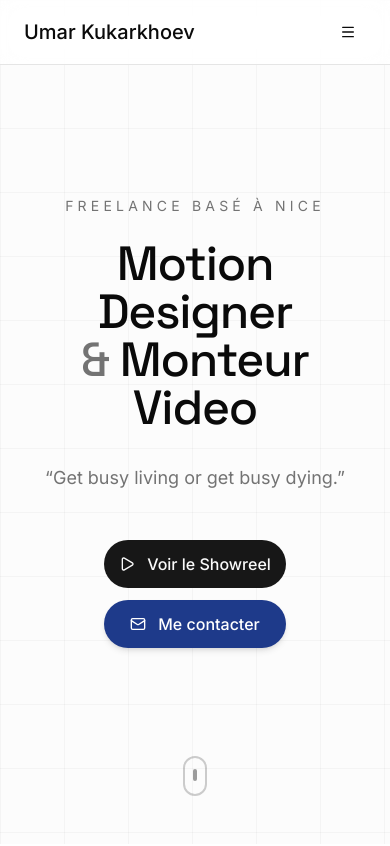
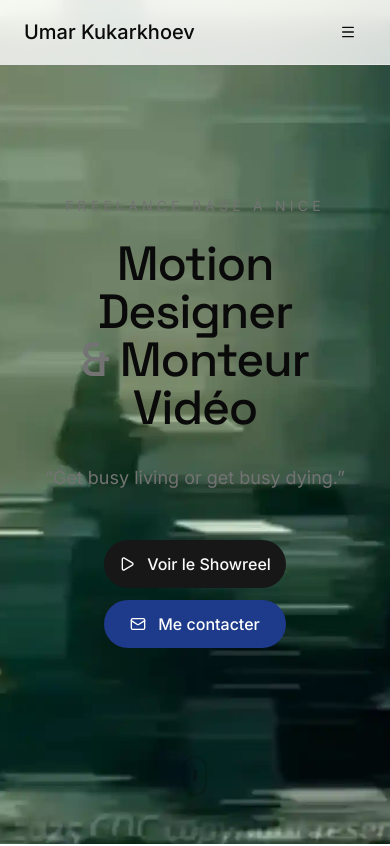
Before and after one commit to ProveTheOpposite/portfolio-umar, a Next.js app: page / in a window 390 px wide. Shown: the top 846 px of the page. Built offline with nearby package versions, Linux system fonts and the light colour scheme.

Commit message:
Optimiser le rendu de la video du hero banner

```diff
--- a/src/app/layout.jsx
+++ b/src/app/layout.jsx
@@ -14,6 +14,15 @@ export const metadata = {
 export default function RootLayout({ children }) {
   return (
     <html lang="fr">
+      <head>
+        <link
+          rel="preload"
+          href="/videos/showreel.mp4"
+          as="video"
+          type="video/mp4"
+        />
+      </head>
+
       <body className={`${inter.variable} ${spaceGrotesk.variable}`}>
         <Header />
         <main className="flex min-h-screen flex-col">{children}</main>
--- a/src/components/pages/HomePage/Banner/index.jsx
+++ b/src/components/pages/HomePage/Banner/index.jsx
@@ -5,29 +5,30 @@ import { useCallback, useState } from "react";
 import { useScreenSize } from "@/hooks/useScreenSize";
 
 import { motion, AnimatePresence } from "framer-motion";
-
 import { Button } from "@/components/ui/button";
 
-import { Play } from "lucide-react";
-import { X } from "lucide-react";
-import { Mail } from "lucide-react";
+import { Play, X, Mail } from "lucide-react";
+import Image from "next/image";
 
 const Banner = () => {
   const [isModalOpen, setIsModalOpen] = useState(false);
+  const [isShowreelLoaded, setIsShowreelLoaded] = useState(false);
+
   const screenSize = useScreenSize();
-
   const router = useRouter();
 
+  const isDesktop = screenSize >= 1280;
+
   const openModal = () => {
-    if (screenSize >= 1280) {
-      return;
-    }
+    if (isDesktop) return;
     setIsModalOpen(true);
   };
 
   const closeModal = useCallback(() => {
     setIsModalOpen(false);
   }, []);
+
+  console.log(isShowreelLoaded);
 
   return (
     <>
@@ -37,13 +38,30 @@ const Banner = () => {
           <div className="absolute inset-0 bg-[linear-gradient(to_right,rgba(0,0,0,0.03)_1px,transparent_1px),linear-gradient(to_bottom,rgba(0,0,0,0.03)_1px,transparent_1px)] bg-size-[4rem_4rem] xl:hidden" />
         </div>
 
+        {/* Poster */}
+        <Image
+          src="/images/showreel-poster.webp"
+          alt="Image de présentation du showreel"
+          fill
+          priority
+          className={`object-cover transition-opacity duration-700 ${
+            isShowreelLoaded ? "opacity-0" : "opacity-100"
+          }`}
+        />
+
         <video
-          className="absolute hidden w-full xl:block"
+          className={`absolute inset-0 hidden h-full w-full object-cover transition-opacity duration-700 xl:block ${
+            isShowreelLoaded ? "opacity-100" : "opacity-0"
+          }`}
           autoPlay
           muted
           loop
+          playsInline
+          preload="auto"
+          aria-hidden="true"
+          onLoadedData={() => setIsShowreelLoaded(true)}
           src="/videos/showreel.mp4"
-        ></video>
+        />
 
         <div className="absolute inset-0 hidden bg-black/50 xl:block" />
 
@@ -62,11 +80,11 @@ const Banner = () => {
             initial={{ opacity: 0, y: 20 }}
             animate={{ opacity: 1, y: 0 }}
             transition={{ duration: 0.6, delay: 0.2 }}
-            className="text-foreground mb-8 text-5xl font-medium tracking-tight text-balance md:text-7xl lg:text-8xl xl:text-white"
+            className="text-foreground mb-8 text-5xl font-medium tracking-tight md:text-7xl lg:text-8xl xl:text-white"
           >
             Motion Designer
             <br />
-            <span className="text-muted-foreground">&</span> Monteur Video
+            <span className="text-muted-foreground">&</span> Monteur Vidéo
           </motion.h1>
 
           <motion.p
@@ -78,6 +96,24 @@ const Banner = () => {
             &ldquo;Get busy living or get busy dying.&rdquo;
           </motion.p>
 
+          {/* Showreel Button (Mobile only) */}
+          <motion.div
+            initial={{ opacity: 0, y: 15 }}
+            animate={{ opacity: 1, y: 0 }}
+            transition={{ duration: 0.5, delay: 0.4 }}
+            className="xl:hidden"
+          >
+            <Button
+              size="lg"
+              className="w-[182px] gap-3 rounded-full px-8 py-6 text-base active:scale-95"
+              onClick={openModal}
+            >
+              <Play className="h-4 w-4" />
+              Voir le Showreel
+            </Button>
+          </motion.div>
+
+          {/* Contact Button */}
           <motion.div
             initial={{ opacity: 0, y: 15 }}
             animate={{ opacity: 1, y: 0 }}
@@ -85,43 +121,15 @@ const Banner = () => {
           >
             <Button
               size="lg"
-              className="w-[182px] cursor-pointer gap-3 rounded-full px-8 py-6 text-base active:scale-95 xl:hidden"
-              onClick={openModal}
+              variant={isDesktop ? "outline" : "default"}
+              className={`mt-3 w-[182px] gap-3 rounded-full px-8 py-6 text-base active:scale-95 ${
+                !isDesktop ? "bg-[#1E3A8A] text-white hover:bg-[#172554]" : ""
+              }`}
+              onClick={() => router.push("/contact")}
             >
-              <Play className="h-4 w-4 transition-transform" />
-              Voir le Showreel
+              <Mail className="h-4 w-4" />
+              Me contacter
             </Button>
-          </motion.div>
-
-          <motion.div
-            initial={{ opacity: 0, y: 15 }}
-            animate={{ opacity: 1, y: 0 }}
-            transition={{ duration: 0.5, delay: 0.4 }}
-          >
-            {screenSize > 1280 ? (
-              <Button
-                size="lg"
-                className="mt-3 w-[182px] cursor-pointer gap-3 rounded-full px-8 py-6 text-base active:scale-95"
-                variant="outline"
-                onClick={() => {
-                  router.push("/contact");
-                }}
-              >
-                {" "}
-                <Mail className="h-4 w-4" /> Me contacter{" "}
-              </Button>
-            ) : (
-              <Button
-                size="lg"
-                className="mt-3 w-[182px] cursor-pointer gap-3 rounded-full bg-[#1E3A8A] px-8 py-6 text-base text-white shadow-md transition-all duration-200 hover:bg-[#172554] active:scale-95"
-                onClick={() => {
-                  router.push("/contact");
-                }}
-              >
-                <Mail className="h-4 w-4" />
-                Me contacter
-              </Button>
-            )}
           </motion.div>
         </div>
 
@@ -147,8 +155,8 @@ const Banner = () => {
       </section>
 
       {/* Modal */}
-      {isModalOpen && (
-        <AnimatePresence>
+      <AnimatePresence>
+        {isModalOpen && !isDesktop && (
           <motion.div
             className="fixed inset-0 z-50 flex items-center justify-center p-4 md:p-8"
             initial={{ opacity: 0 }}
@@ -156,35 +164,26 @@ const Banner = () => {
             exit={{ opacity: 0 }}
             transition={{ duration: 0.25 }}
           >
-            {/* Backdrop */}
             <motion.div
               className="bg-foreground/80 absolute inset-0 backdrop-blur-sm"
               onClick={closeModal}
-              initial={{ opacity: 0 }}
-              animate={{ opacity: 1 }}
-              exit={{ opacity: 0 }}
             />
 
-            {/* Content */}
             <motion.div
               className="relative z-10 w-full max-w-5xl"
               initial={{ scale: 0.95, opacity: 0 }}
               animate={{ scale: 1, opacity: 1 }}
               exit={{ scale: 0.95, opacity: 0 }}
-              transition={{ duration: 0.25, ease: "easeOut" }}
+              transition={{ duration: 0.25 }}
             >
-              {/* Close button */}
-              <motion.button
-                className="bg-background/10 text-background hover:bg-background/20 absolute -top-12 right-0 flex h-9 w-9 cursor-pointer items-center justify-center rounded-full backdrop-blur-sm transition-colors"
+              <button
+                className="absolute -top-12 right-0 flex h-9 w-9 items-center justify-center rounded-full bg-white/10 backdrop-blur-sm"
                 onClick={closeModal}
-                whileHover={{ scale: 1.1 }}
-                whileTap={{ scale: 0.9 }}
               >
                 <X className="h-5 w-5" />
-              </motion.button>
+              </button>
 
-              {/* Video */}
-              <div className="bg-foreground/20 aspect-video overflow-hidden rounded-xl">
+              <div className="aspect-video overflow-hidden rounded-xl bg-black">
                 <video
                   src="/videos/showreel.mp4"
                   className="h-full w-full object-contain"
@@ -195,13 +194,13 @@ const Banner = () => {
                 />
               </div>
 
-              <p className="text-background/50 mt-4 text-center text-sm">
+              <p className="mt-4 text-center text-sm text-white/50">
                 Showreel 2025
               </p>
             </motion.div>
           </motion.div>
-        </AnimatePresence>
-      )}
+        )}
+      </AnimatePresence>
     </>
   );
 };
```
Also changed, not shown: public/images/showreel-poster.webp (added).
